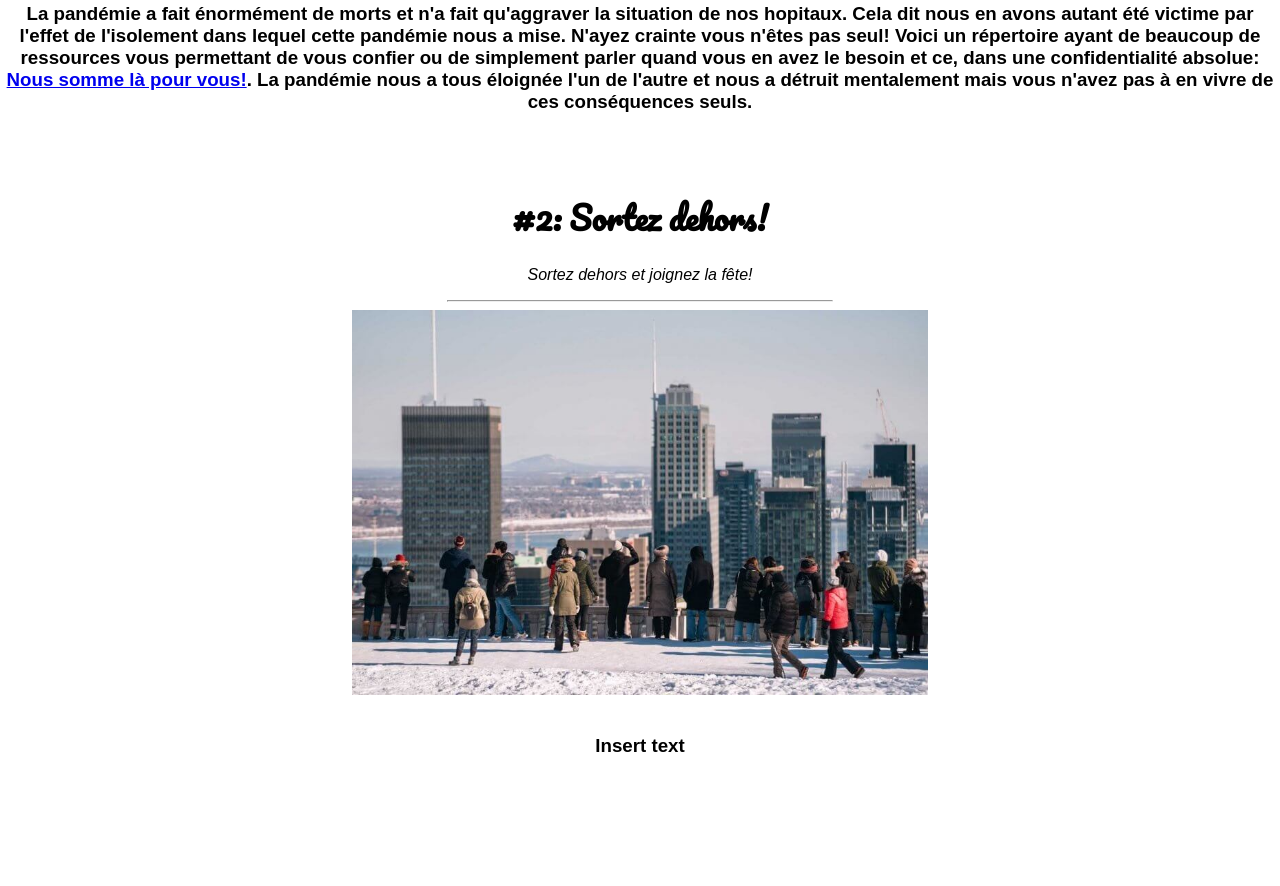
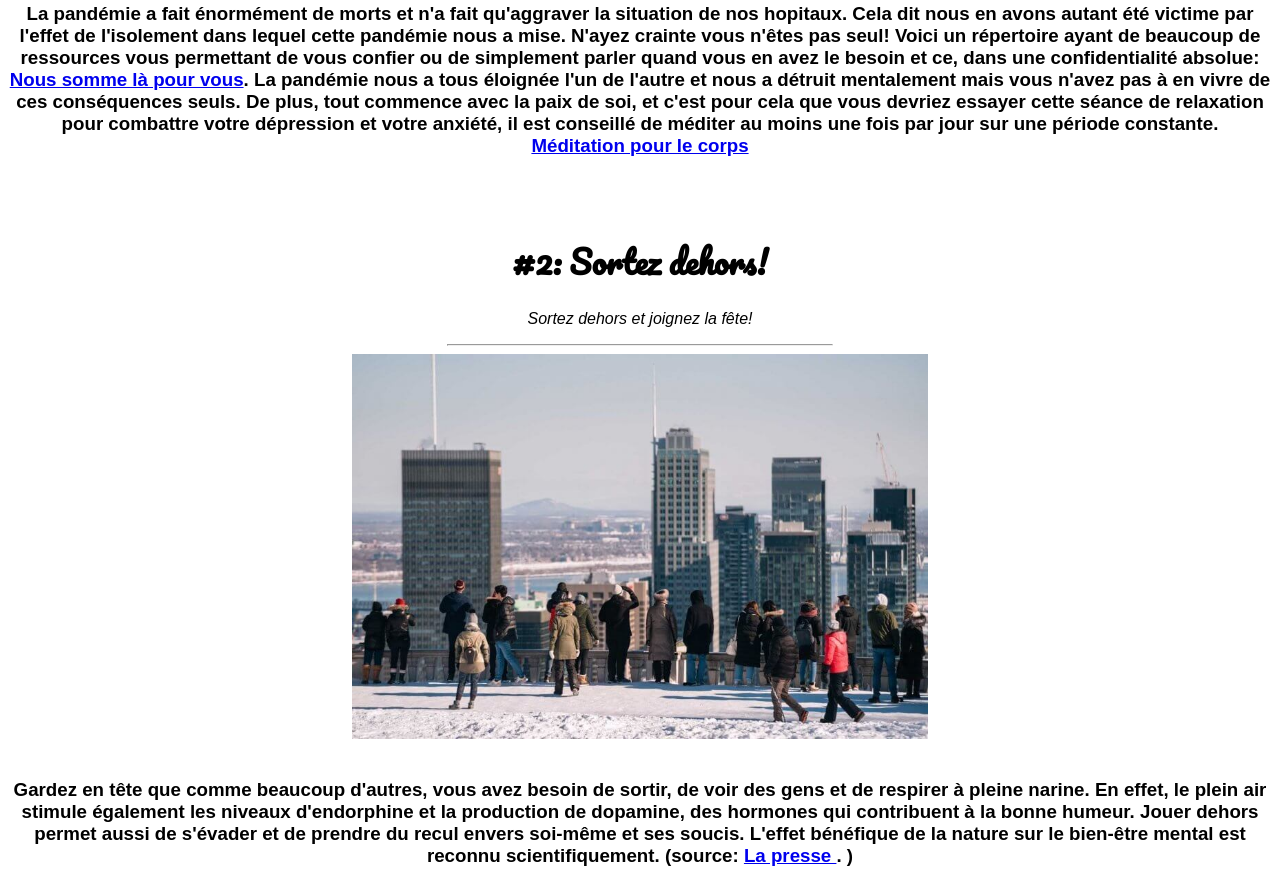
Before and after one commit to bilal-khendaf/hackatown2022, a plain HTML site: page frontend/public/FirstPage.html in a window 1280 px wide. Shown: the part 669-1555 px from the top of the page. Before the commit the page ends 1445 px from the top, so only its background shows below. Drawn offline with Linux system fonts and the light colour scheme; a web font is replaced by a local one.

Commit message:
Changes on front page

```diff
--- a/frontend/public/FirstPage.html
+++ b/frontend/public/FirstPage.html
@@ -82,7 +82,13 @@ body {
         <br>
         <br>
         <!-- This is where the article text must be -->
-        <p><h3 style="text-align:center;"> La pandémie a fait énormément de morts et n'a fait qu'aggraver la situation de nos hopitaux. Cela dit nous en avons autant été victime par l'effet de l'isolement dans lequel cette pandémie nous a mise. N'ayez crainte vous n'êtes pas seul! Voici un répertoire ayant de beaucoup de ressources vous permettant de vous confier ou de simplement parler quand vous en avez le besoin et ce, dans une confidentialité absolue: <a href="https://www.211qc.ca/soutien-psychosocial/lignes-ecoute-lignes-aide" target="_blank">Nous somme là pour vous!</a>. La pandémie nous a tous éloignée l'un de l'autre et nous a détruit mentalement mais vous n'avez pas à en vivre de ces conséquences seuls. </h3></p>
+        <p><h3 style="text-align:center;"> La pandémie a fait énormément de morts et n'a fait qu'aggraver la situation de nos hopitaux.
+          Cela dit nous en avons autant été victime par l'effet de l'isolement dans lequel cette pandémie nous a mise.
+          N'ayez crainte vous n'êtes pas seul!
+          Voici un répertoire ayant de beaucoup de ressources vous permettant de vous confier ou de simplement parler quand vous en avez le besoin et ce, dans une confidentialité absolue: <a href="https://www.211qc.ca/soutien-psychosocial/lignes-ecoute-lignes-aide" target="_blank">Nous somme là pour vous</a>.
+          La pandémie nous a tous éloignée l'un de l'autre et nous a détruit mentalement mais vous n'avez pas à en vivre de ces conséquences seuls.
+          De plus, tout commence avec la paix de soi, et c'est pour cela que vous devriez essayer cette séance de relaxation pour combattre votre dépression et votre anxiété, il est conseillé de méditer au moins une fois par jour sur une période constante.
+          <a href="https://www.youtube.com/watch?v=O-6f5wQXSu8" target="_blank">            <br> Méditation pour le corps</a></h3></p>
 
         <br>
         <br>
@@ -96,7 +102,10 @@ body {
       <br>
       <br>
       <!-- This is where the article text must be -->
-      <p><h3 style="text-align:center;"> Insert text </h3></p>
+      <p><h3 style="text-align:center;"> Gardez en tête que comme beaucoup d'autres, vous avez besoin de sortir, de voir des gens et de respirer à pleine narine.
+        En effet, le plein air stimule également les niveaux d'endorphine et la production de dopamine, des hormones qui contribuent à la bonne humeur.
+        Jouer dehors permet aussi de s'évader et de prendre du recul envers soi-même et ses soucis.
+        L'effet bénéfique de la nature sur le bien-être mental est reconnu scientifiquement. (source: <a href="https://plus.lapresse.ca/screens/d3d8fb31-1417-4ac2-89a3-3a9cbd1eb081__7C___0.html#:~:text=Le%20plein%20air%20stimule%20%C3%A9galement,soi%2Dm%C3%AAme%20et%20ses%20soucis.&text=L'effet%20b%C3%A9n%C3%A9fique%20de%20la,%C3%AAtre%20mental%20est%20reconnu%20scientifiquement." target="_blank"> La presse </a>.   ) </h3></p>
         <!-- Comment -->
     </body>
 </html>
```
Also changed, not shown: frontend/public/index.html (+1 -1 lines).
